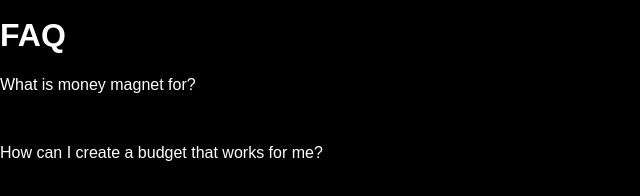
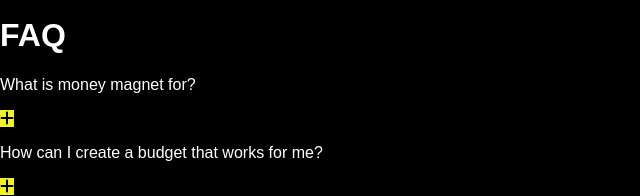
Before and after one commit to elijahgummer/MoneyMagnet-Budget-Expense-Managment-Web-App, a PHP site: page /home.php in a window 1280 px wide. Shown: the part 2906-3102 px from the top of the page, without its empty margins (0-640 px from the left). Run offline with PHP 8.4, Linux system fonts and the light colour scheme; some web fonts are replaced.

Commit message:
changed the background color of the span

```diff
--- a/MoneyMagnet/css/home.css
+++ b/MoneyMagnet/css/home.css
@@ -435,3 +435,7 @@ html {
 #FAQ p {
   color: white;
 }
+#FAQ span {
+  background: #f0f424;
+
+}
```
